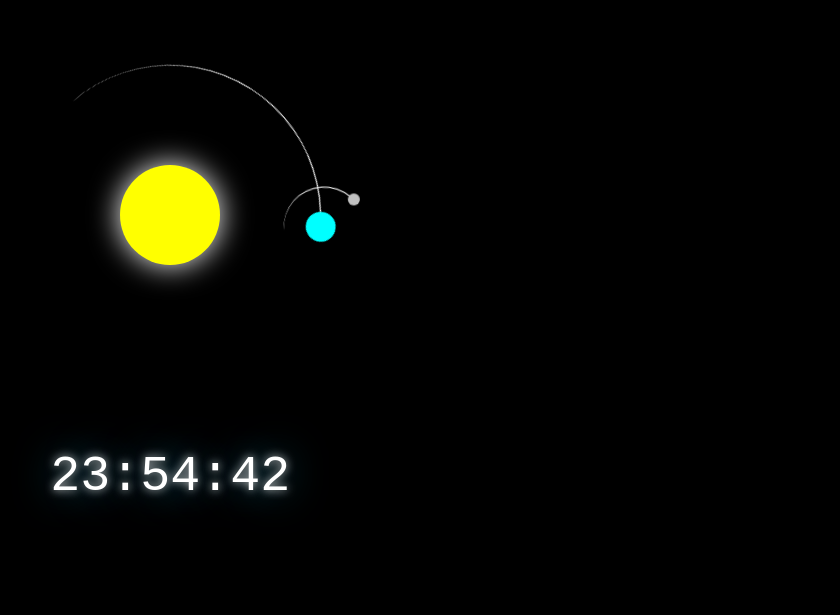
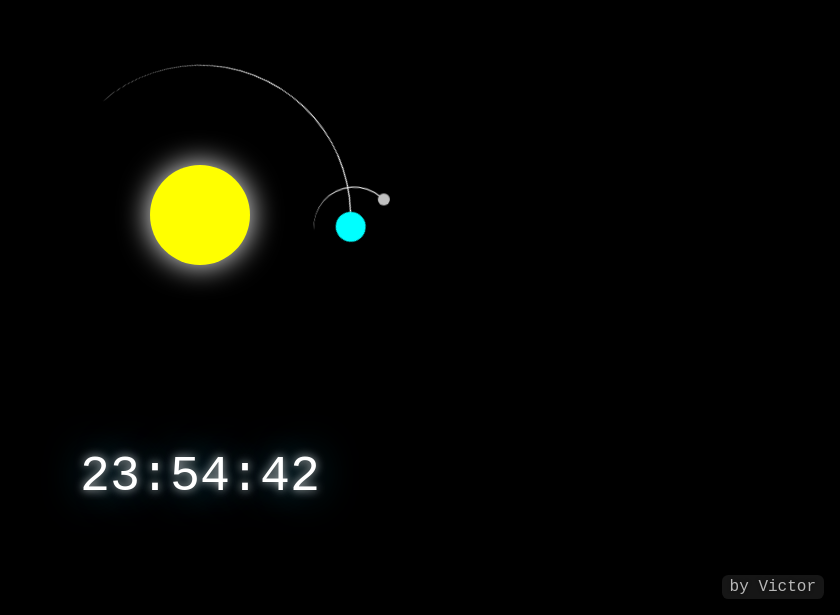
Before and after one commit to Victor-Diniz-Dev/solar-system-clock, a plain HTML site: page index.html in a window 1280 px wide. Shown: the part 185-800 px from the top of the page, without its empty margins (440-1280 px from the left). Drawn offline with Linux system fonts and the light colour scheme.

Commit message:
esterilização da assinatura

```diff
--- a/css/style.css
+++ b/css/style.css
@@ -90,3 +90,17 @@ body {
   padding: 0.2em 0.5em;
   border-radius: 0.4em;
 }
+.signature {
+  position: fixed;        /* fixa na viewport */
+  bottom: 1em;            /* distância da borda inferior */
+  right: 1em;             /* distância da borda direita */
+  font-family: 'Courier New', monospace;
+  font-size: 1em;
+  color: rgba(255, 255, 255, 0.7);
+  text-shadow: 0 0 0.2em rgba(0,0,0,0.5);
+  pointer-events: none;    /* não atrapalha cliques */
+
+  background: rgba(55, 55, 55, 0.4);
+  padding: 0.2em 0.5em;
+  border-radius: 0.4em;
+}
```
